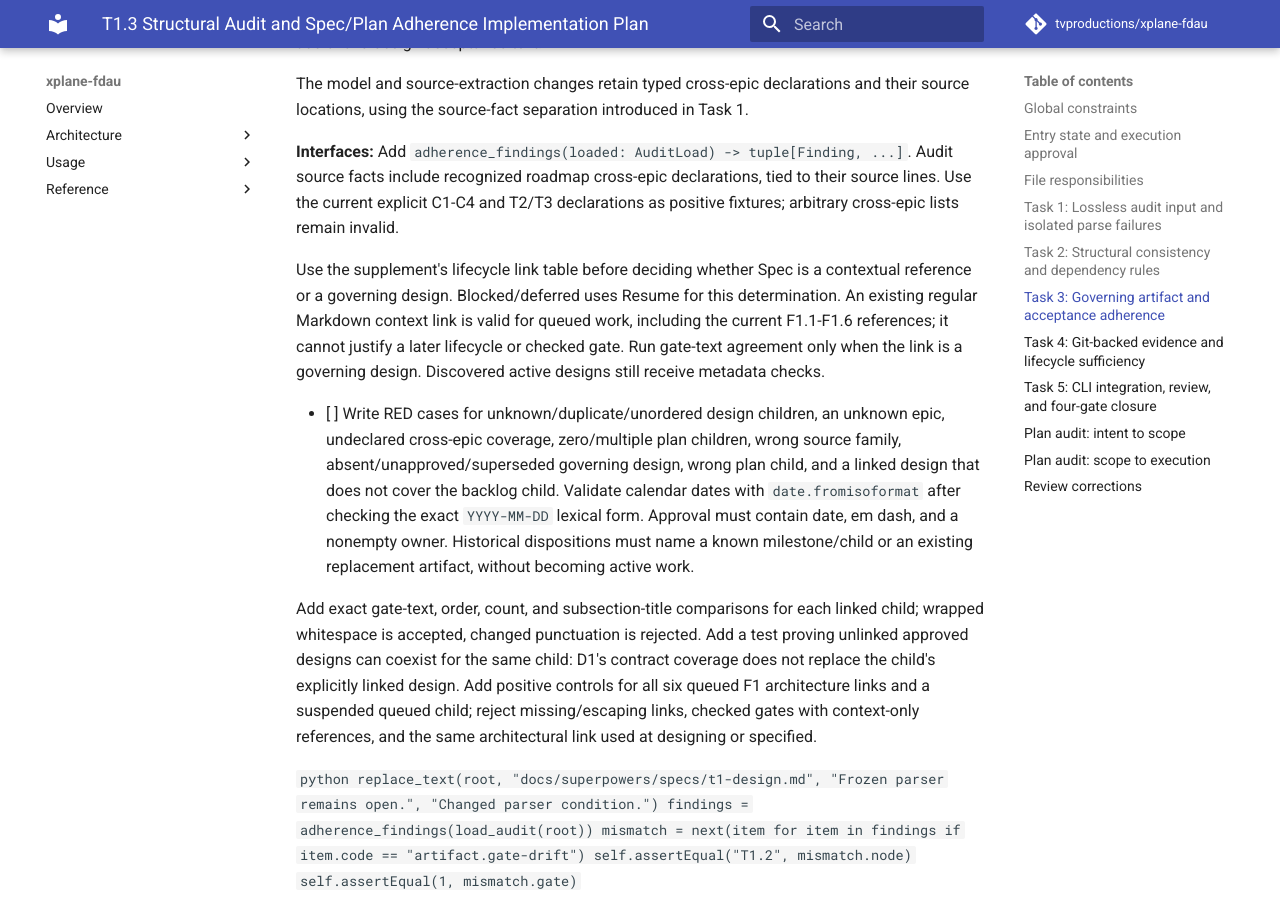
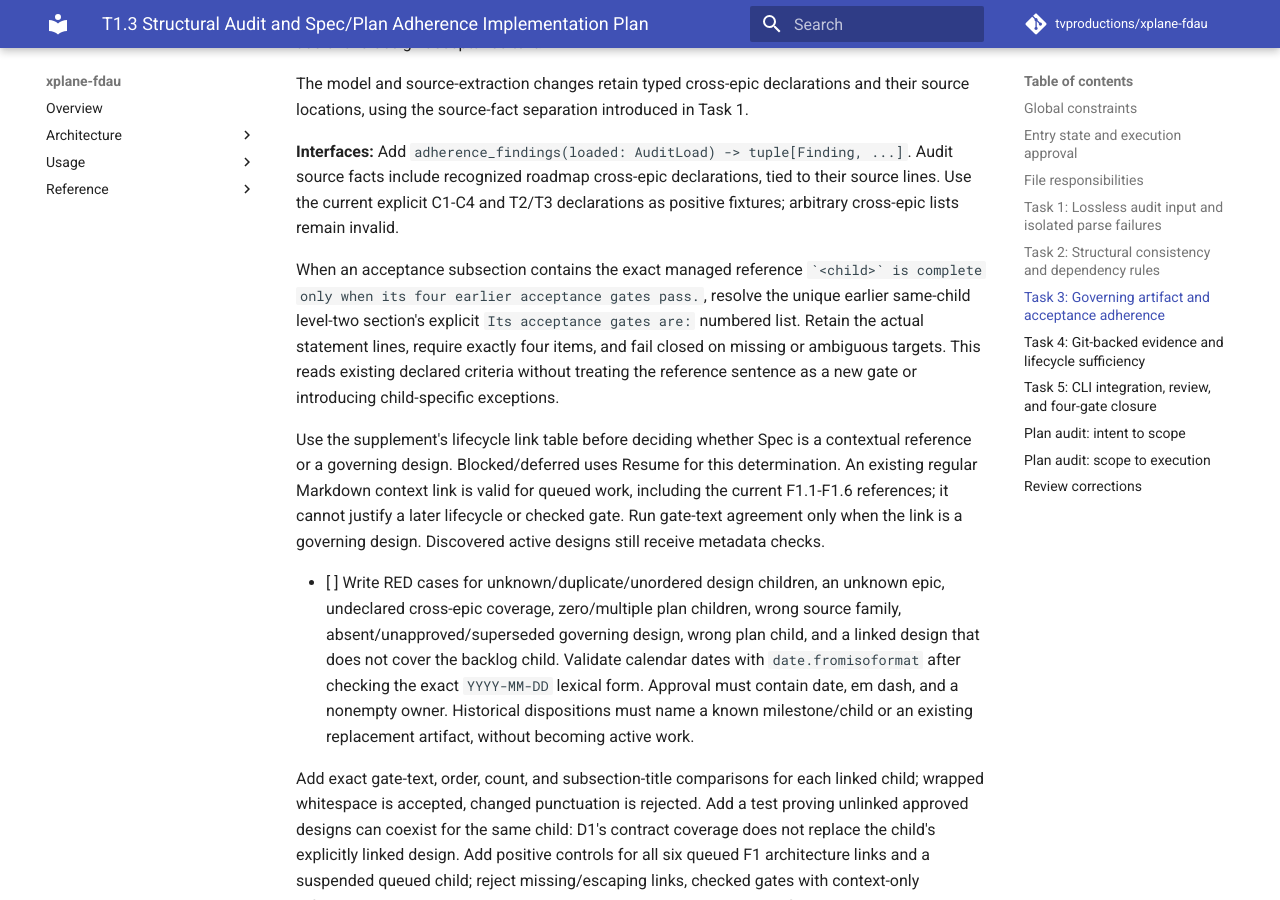
Before and after one commit to tvproductions/xplane-fdau, an MkDocs documentation site: the page built from docs/superpowers/plans/2026-09-05-t1-3-structural-audit.md, in a window 1280 px wide and 900 px high, scrolled down 6322 px. Built offline with MkDocs 1.6.1 and Material for MkDocs 9.7.7, drawn with Linux system fonts in a browser that asks for light colours; comment, search, counter and statistics services are not loaded.

Commit message:
docs: specify referenced acceptance gate extraction

```diff
--- a/docs/superpowers/plans/2026-09-05-t1-3-structural-audit.md
+++ b/docs/superpowers/plans/2026-09-05-t1-3-structural-audit.md
@@ -255,6 +255,14 @@ and their source locations, using the source-fact separation introduced in Task
 Audit source facts include recognized roadmap cross-epic declarations, tied
 to their source lines. Use the current explicit C1-C4 and T2/T3 declarations
 as positive fixtures; arbitrary cross-epic lists remain invalid.
+
+When an acceptance subsection contains the exact managed reference
+`` `<child>` is complete only when its four earlier acceptance gates pass. ``,
+resolve the unique earlier same-child level-two section's explicit
+`Its acceptance gates are:` numbered list. Retain the actual statement lines,
+require exactly four items, and fail closed on missing or ambiguous targets.
+This reads existing declared criteria without treating the reference sentence
+as a new gate or introducing child-specific exceptions.
 
 Use the supplement's lifecycle link table before deciding whether Spec is a
 contextual reference or a governing design. Blocked/deferred uses Resume for
```
